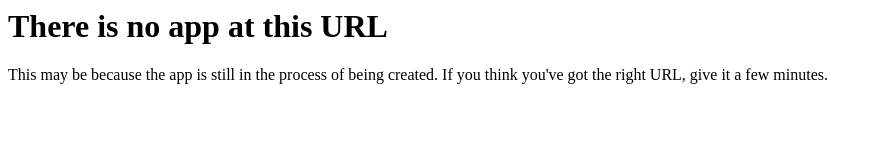
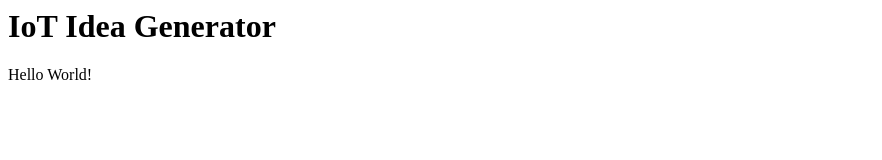
Before and after one commit to dweaver/iot-idea-generator, a plain HTML site: page index.html in a window 1280 px wide. Shown: the whole page, without its empty margins (0-882 px from the left). Drawn offline with Linux system fonts and the light colour scheme.

Commit message:
basic site

```diff
--- a/index.html
+++ b/index.html
@@ -1,7 +1,7 @@
 <html>
 
   <body>
-    <h1>There is no app at this URL</h1>
-    <p>This may be because the app is still in the process of being created. If you think you've got the right URL, give it a few minutes.</p>
+    <h1>IoT Idea Generator</h1>
+    <p>Hello World!</p>
   </body>
 </html>
```
Also changed, not shown: README.md.
